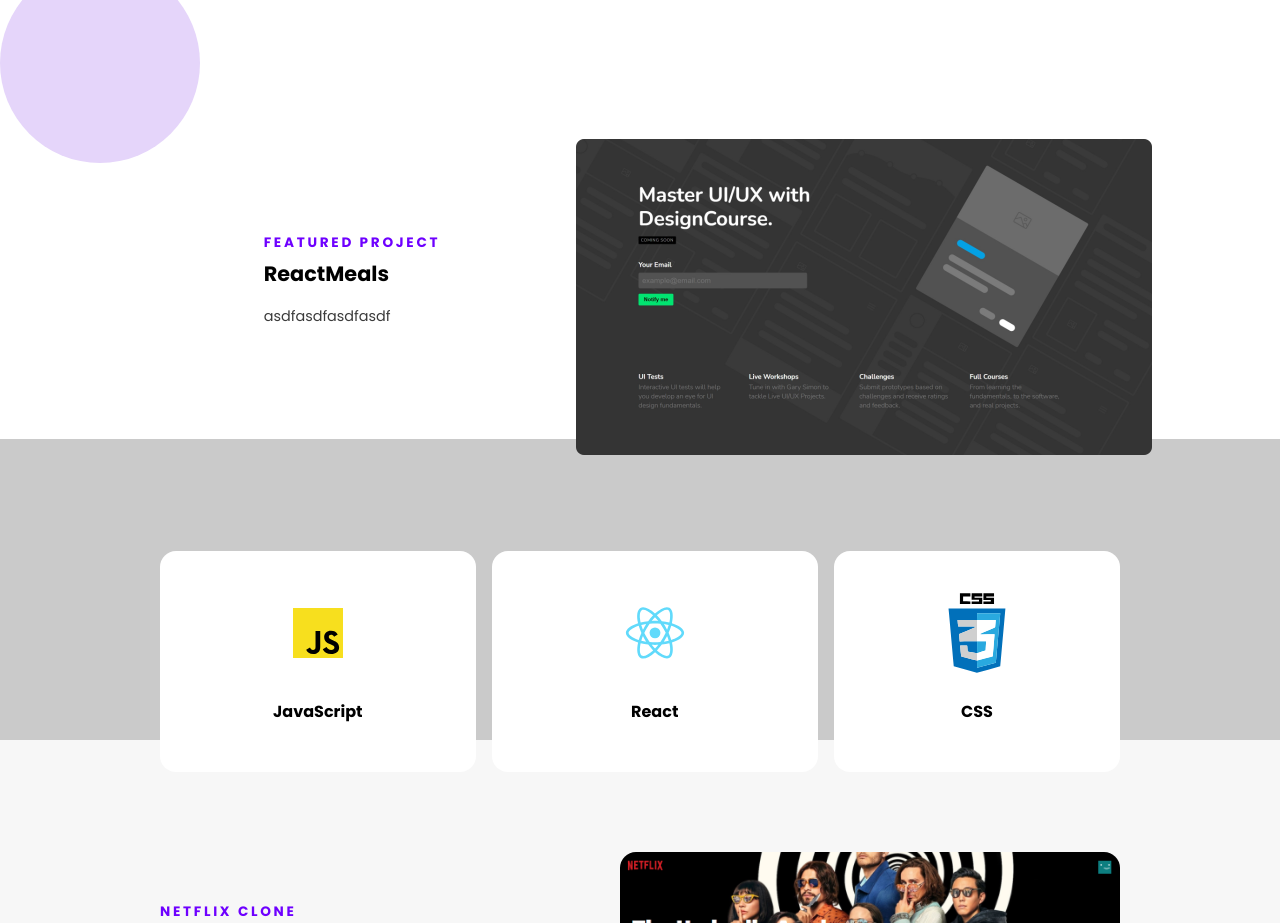
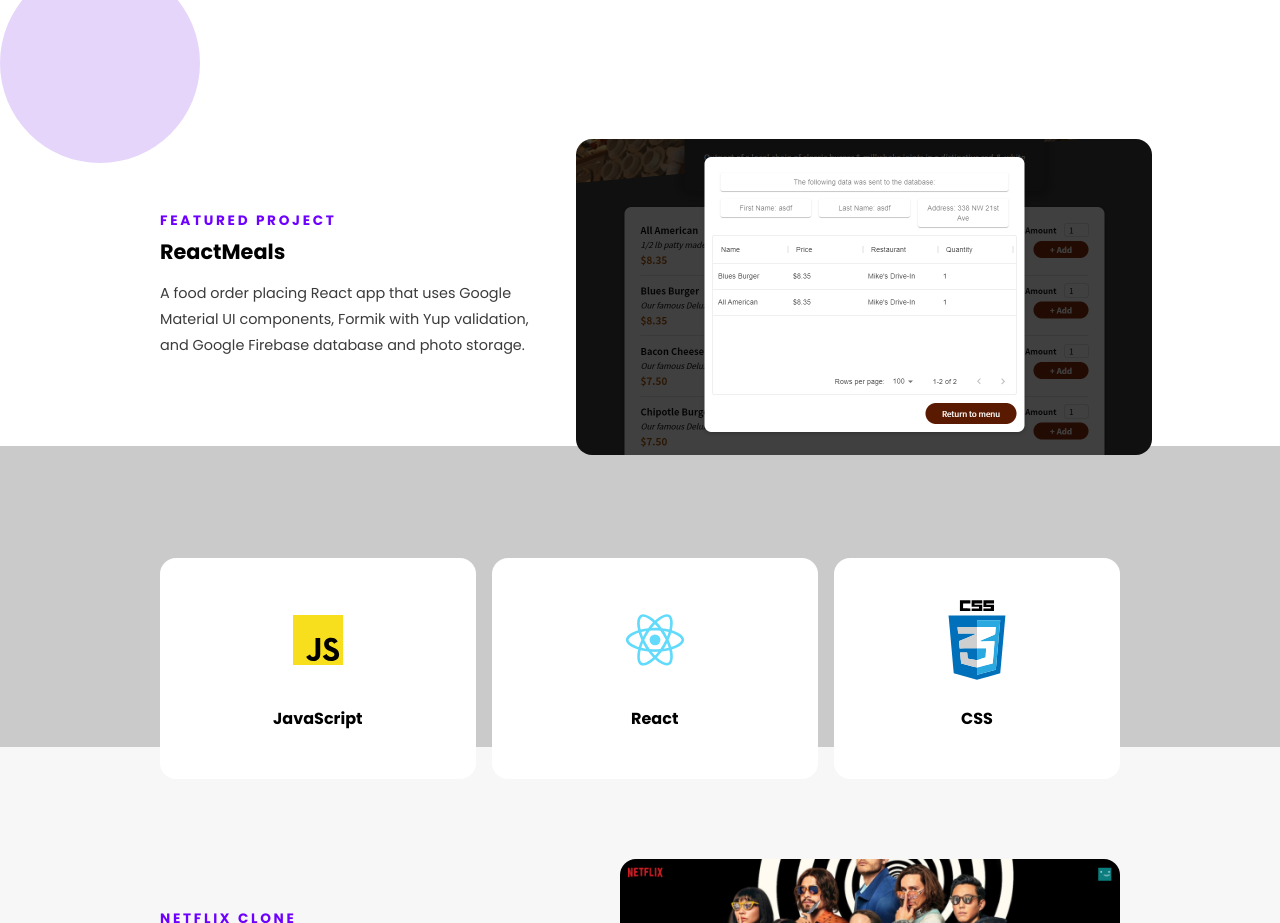
Before and after one commit to seann1/portfolio-2021, a website: page index.html in a window 1280 px wide. Shown: the part 848-1771 px from the top of the page. Drawn offline with nearby package versions, Linux system fonts and the light colour scheme.

Commit message:
add reactMeals

```diff
--- a/index.html
+++ b/index.html
@@ -189,17 +189,25 @@
     </div>
     <section class="featured">
       <div class="left" id="myWork">
-        <div class="inner trransition2">
+        <div class="inner transition2">
           <p class="subtitle">Featured Project</p>
           <a href="#" class="featured-title">ReactMeals</a>
-          <p class="featured-desc">asdfasdfasdfasdf</p>
+          <p class="featured-desc">
+            A food order placing React app that uses Google Material UI
+            components, Formik with Yup validation, and Google Firebase database
+            and photo storage.
+          </p>
         </div>
       </div>
-      <img
-        class="right transition2"
-        src="./images/project-1.png"
-        alt="featured project"
-      />
+      <div class="image-radius">
+        <a href="https://food-order-app-d078d.web.app" target="_blank">
+          <img
+            class="right transition2 image-radius"
+            src="./images/ReactMeals-cropped.png"
+            alt="featured project"
+          />
+        </a>
+      </div>
     </section>
 
     <section class="skills" id="mySkills">
--- a/scss/main.scss
+++ b/scss/main.scss
@@ -381,3 +381,7 @@ section {
   //contrast(97%);
   //margin-right: auto;
 }
+
+.image-radius {
+  border-radius: 1em;
+}
```
Also changed, not shown: css/main.css, images/ReactMeals-cropped.png (added).
